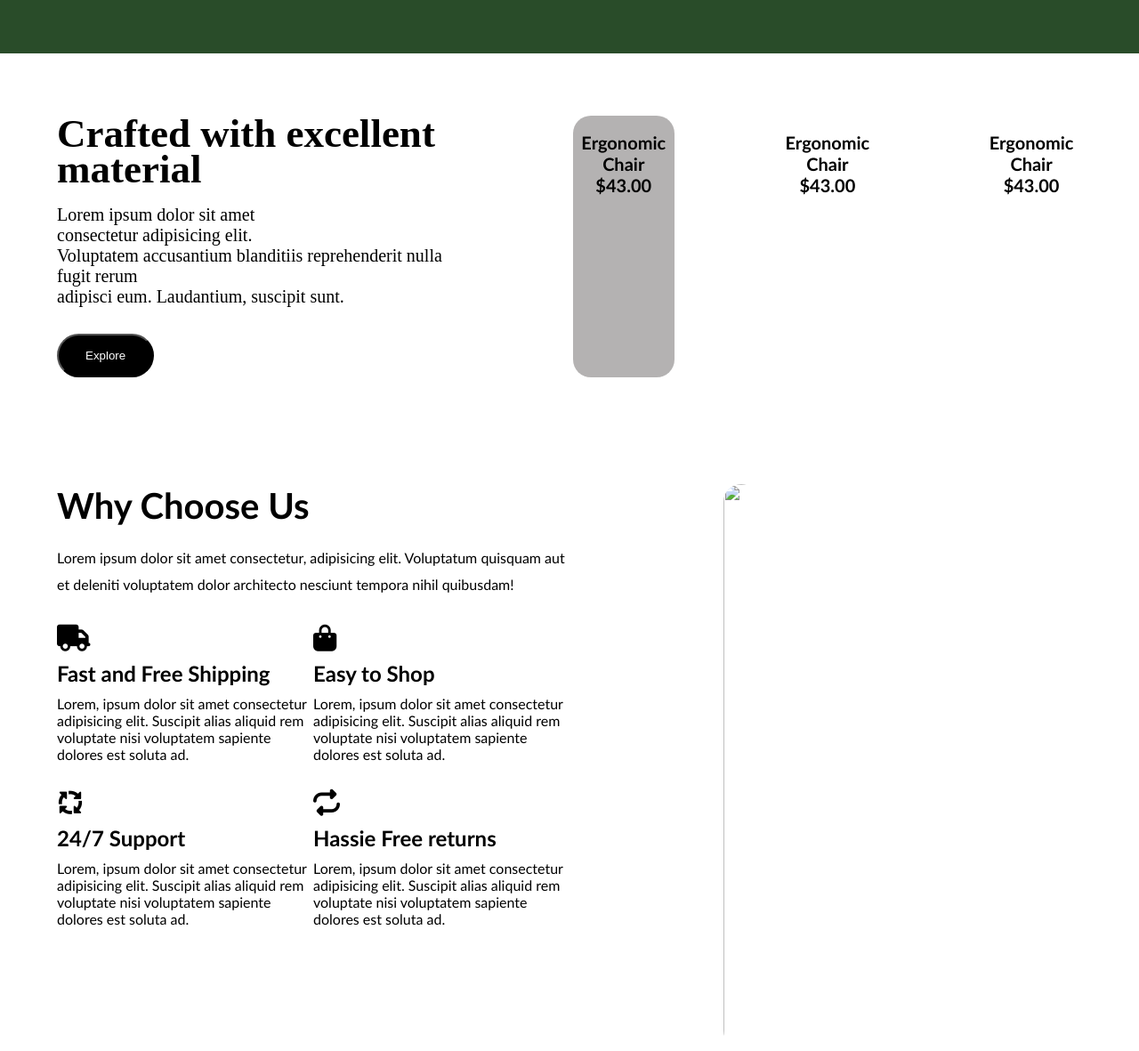
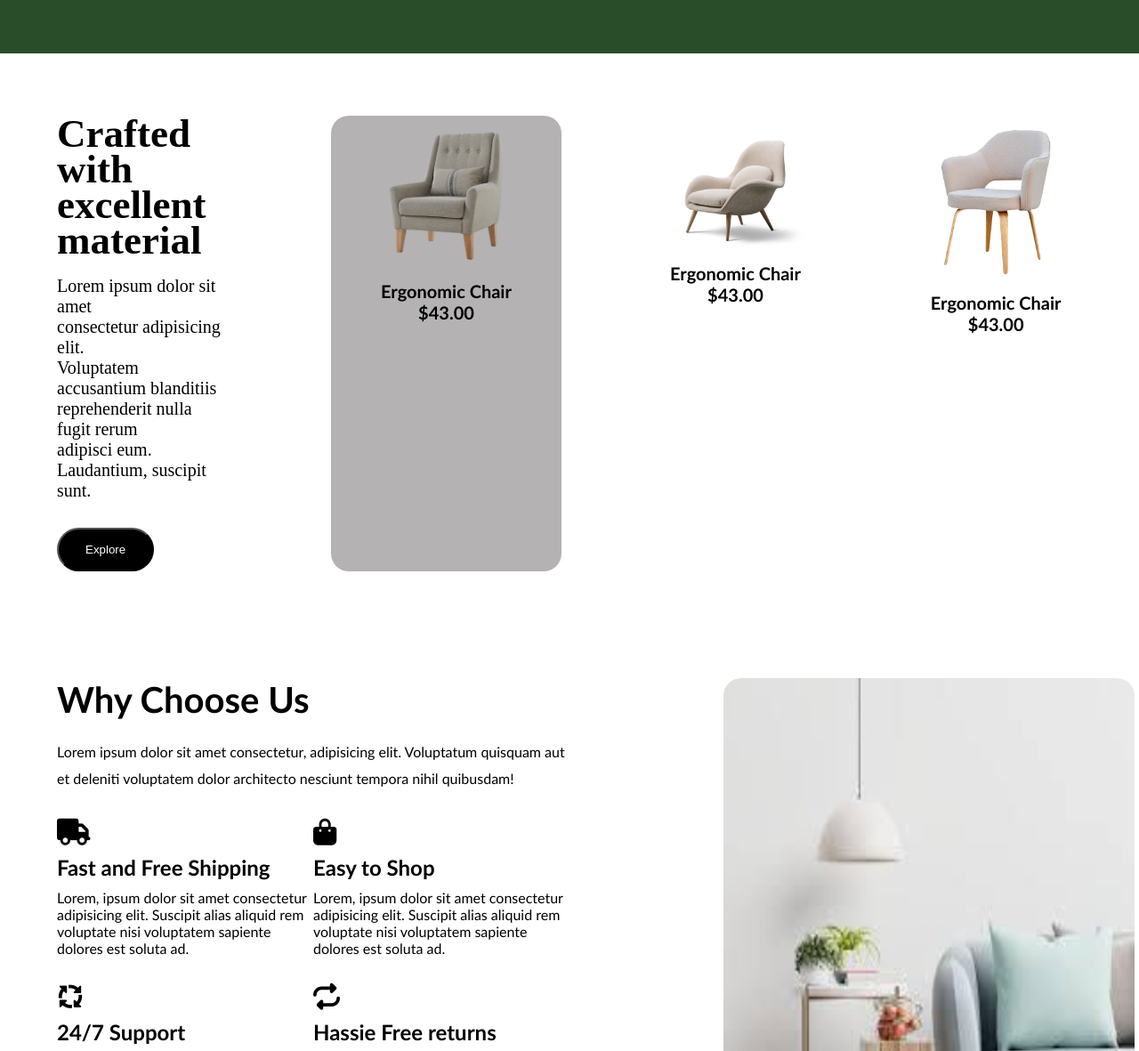
Before and after one commit to Dev-Tenji/TechPreneurship_01, a plain HTML site: page index.html in a window 1280 px wide. Shown: the part 500-1681 px from the top of the page at 89% size. Drawn offline with Linux system fonts and the light colour scheme.

Commit message:
Index.html

```diff
--- a/index.html
+++ b/index.html
@@ -20,7 +20,7 @@
                     </div>
                 </div>
                 <div class="heros-img">
-                    <img src="image/pngwing.com.png" alt="" class="hero-img">
+                    <img src="pngwing.com.png" alt="" class="hero-img">
                 </div>
             </div>
         </div>
@@ -33,17 +33,17 @@
                 <button>Explore</button>
             </div>
             <div class="first-card a">
-            <img src="image/pngwing.com (1).png" alt="" class="ipng " width="70%">
+            <img src="pngwing.com (1).png" alt="" class="ipng " width="70%">
             <p>Ergonomic Chair</p>
             <p>$43.00</p>
         </div>
         <div class="first-card b">
-            <img src="image/pngwing.com (2).png" alt="" class="ipng" width="100%">
+            <img src="pngwing.com (2).png" alt="" class="ipng" width="100%">
             <p>Ergonomic Chair</p>
             <p>$43.00</p>
         </div>
         <div class="first-card c">
-            <img src="image/pngwing.com (3).png" alt="" class="ipng" width="100%">
+            <img src="pngwing.com (3).png" alt="" class="ipng" width="100%">
             <p>Ergonomic Chair</p>
             <p>$43.00</p>
         </div>
@@ -80,7 +80,7 @@
                     </div>
             </div>
             <div class="info-img">
-                <img src="image/haha2.jpg" alt="" width="200%" height="120%">
+                <img src="haha2.jpg" alt="" width="200%" height="120%">
             </div>
         </div>
     </section>
```
